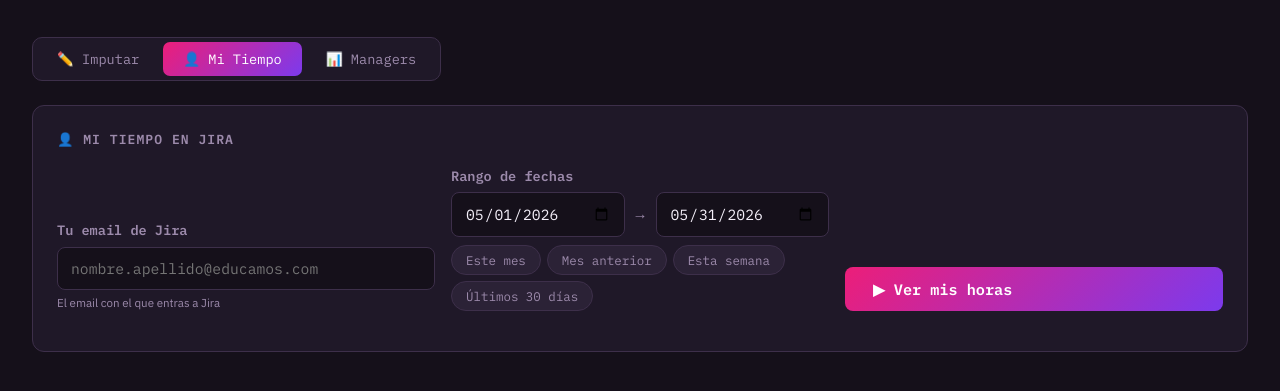
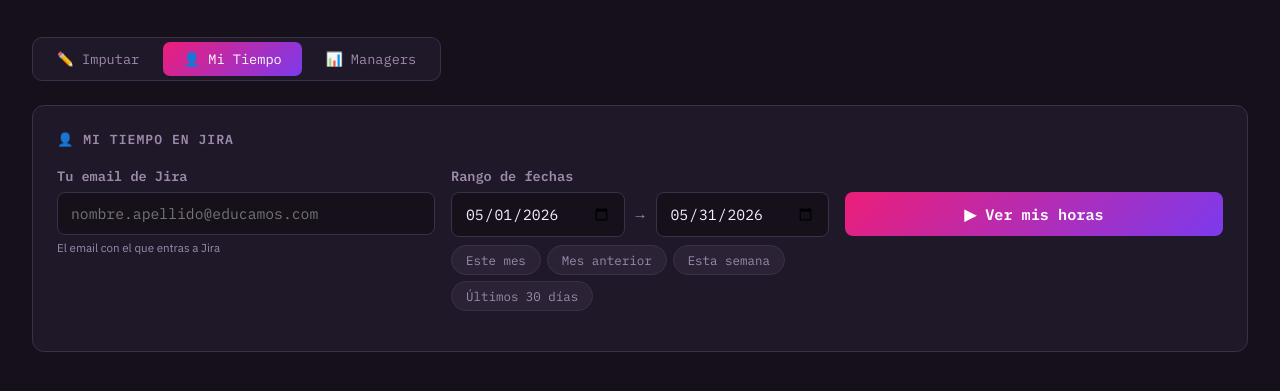
Before and after one commit to InformesTiempo/Worklog-reporter, a website: page index.html in a window 1280 px wide. Both pictures are taken after a click on the button "👤 Mi Tiempo". Shown: the part 91-482 px from the top of the page. Drawn offline with Linux system fonts and the light colour scheme.

Commit message:
Update index.html

```diff
--- a/index.html
+++ b/index.html
@@ -88,7 +88,7 @@
 <div id="pane-personal" style="display:none;">
   <div class="card">
     <div class="card-title">👤 Mi tiempo en Jira</div>
-    <div class="grid-3" style="margin-bottom:1rem;align-items:end;">
+    <div class="grid-3" style="margin-bottom:1rem;align-items:start;">
       <div>
         <span class="field-label">Tu email de Jira</span>
         <input type="email" id="jiraUser" placeholder="nombre.apellido@educamos.com" style="width:100%;">
@@ -108,8 +108,9 @@
           <button onclick="setRangeP('last30')" class="range-btn">Últimos 30 días</button>
         </div>
       </div>
-      <div style="display:flex;align-items:flex-end;">
-        <button class="btn" onclick="runPersonal()" style="width:100%">▶ Ver mis horas</button>
+      <div>
+        <span class="field-label" style="visibility:hidden">.</span>
+        <button class="btn" onclick="runPersonal()" style="width:100%;justify-content:center;">▶ Ver mis horas</button>
       </div>
     </div>
     <div id="pStatus" style="font-family:var(--mono);font-size:.8rem;padding:8px 0;display:none;"></div>
@@ -194,9 +195,9 @@
           <input type="date" id="logDate" style="width:100%;" onclick="try{this.showPicker()}catch(e){}">
         </div>
         <div>
-          <span class="field-label" style="font-size:.85rem;color:var(--text);font-weight:600;">⏱ Tiempo a registrar</span>
+          <span class="field-label">⏱ Tiempo a registrar</span>
           <input type="text" id="logTime" placeholder="ej: 8h, 8h 30m, 1,5h, 45m"
-            style="width:100%;border:2px solid var(--accent);border-radius:10px;padding:14px 16px;font-size:1.2rem;font-weight:600;letter-spacing:1px;">
+            style="width:100%;border:1px solid var(--border);border-radius:8px;padding:11px 13px;font-family:var(--mono);font-size:.92rem;">
         </div>
       </div>
       <div style="margin-bottom:1rem;">
```
